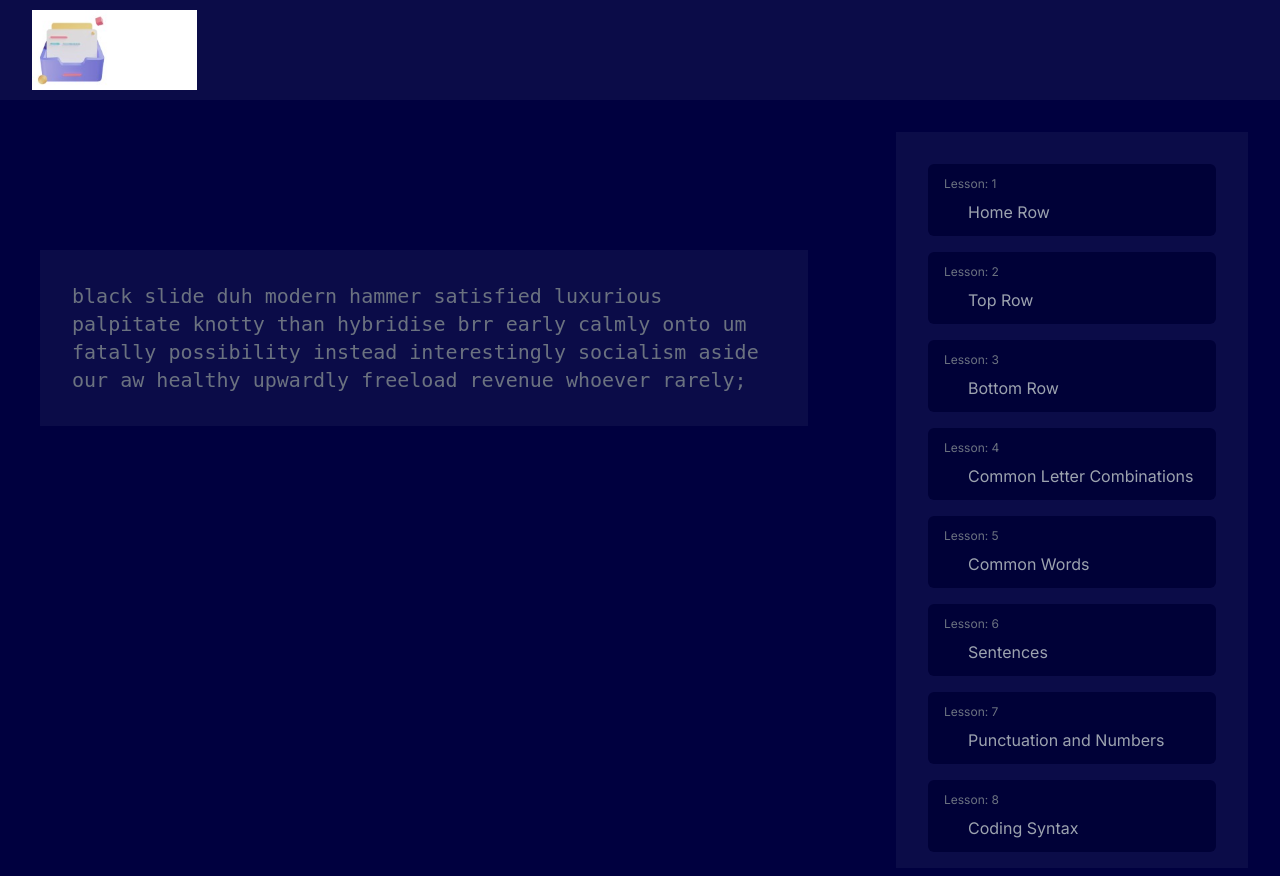
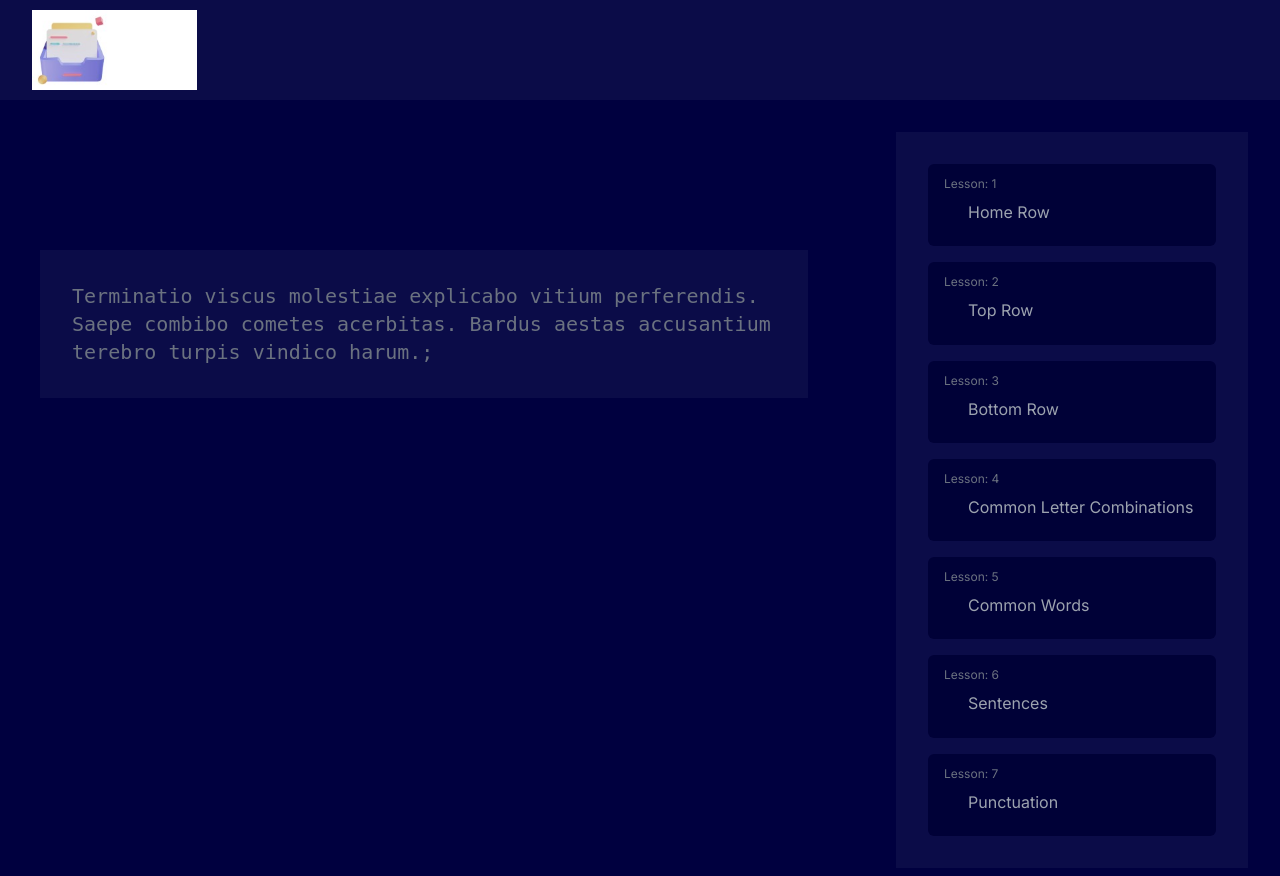
Before and after one commit to saqibtanveer-dev/typing-practice, a Next.js app: page / in a window 1280 px wide. Shown: the top 876 px of the page. Built offline with nearby package versions, Linux system fonts and the light colour scheme.

Commit message:
fix(valid data for lessons) generated valid data for every lesson

```diff
--- a/src/app/lesson/[slug]/page.tsx
+++ b/src/app/lesson/[slug]/page.tsx
@@ -12,8 +12,7 @@ import { lessonsList } from "@/data/lessonsList";
 
 export default function page({ params }: { params: { slug: string } }) {
   const { slug } = params;
-  const letters = lessonsList[parseInt(slug)].letters;
-  const para = genRandWordsFromStr(letters, 50, 5);
+  const para = lessonsList[parseInt(slug)].letters;
   const chars = para.split("");
   return <CharsContainer chars={chars} />;
 }
--- a/src/data/lessonsList.js
+++ b/src/data/lessonsList.js
@@ -1,64 +1,48 @@
+import { genRandWordsFromStr } from "@/helper";
+import { faker } from "@faker-js/faker";
+
 export const lessonsList = [
   {
     number: 0,
     name: "Home Row",
     description: "Learn the keys on the home row.",
-    letters: "asdfghjkl;",
+    letters: genRandWordsFromStr("asdfghjkl;", 50, 5),
   },
   {
     number: 1,
     name: "Top Row",
     description: "Practice typing on the top row.",
-    letters: "qwertyuiop",
+    letters: genRandWordsFromStr("qwertyuiop;", 50, 5),
   },
   {
     number: 2,
     name: "Bottom Row",
     description: "Focus on typing keys on the bottom row.",
-    letters: "zxcvbnm",
+    letters: genRandWordsFromStr("zxcvbnm;", 50, 5),
   },
   {
     number: 3,
     name: "Common Letter Combinations",
     description: "Practice common combinations of letters.",
-    letters: "qwertyuiop",
+    letters: genRandWordsFromStr("asdfghjkl;", 50, 5),
   },
   {
     number: 4,
     name: "Common Words",
     description: "Type frequently used words for better",
-    letters: "qwertyuiop",
+    letters: faker.word.words(30),
   },
   {
     number: 5,
     name: "Sentences",
     description: "Construct sentences to enhance typing speed",
-    letters: "qwertyuiop",
+    letters: faker.lorem.sentences(),
   },
   {
     number: 6,
-    name: "Punctuation and Numbers",
+    name: "Punctuation",
     description:
       "Include punctuation and numeric characters in typing practice.",
-    letters: "qwertyuiop",
-  },
-  {
-    number: 7,
-    name: "Coding Syntax",
-    description:
-      "Learn to type common coding syntax and programming constructs.",
-    letters: "qwertyuiop",
-  },
-  {
-    number: 8,
-    name: "Advanced Sentences",
-    description: "Challenge yourself with more complex",
-    letters: "qwertyuiop",
-  },
-  {
-    number: 9,
-    name: "Special Characters and Symbols",
-    description: "Practice typing special characters and",
-    letters: "qwertyuiop",
+    letters: genRandWordsFromStr("!@#$%^&*:;'|?/,", 50, 5),
   },
 ];
--- a/src/helper.js
+++ b/src/helper.js
@@ -1,7 +1,7 @@
 import { faker } from "@faker-js/faker";
 
-export function generateRandomPara(n) {
-  return faker.word.words(n);
+export function generateRandomPara() {
+  return faker.lorem.paragraph();
 }
 
 export function genRandWordsFromStr(string, n, maxWord) {
```
